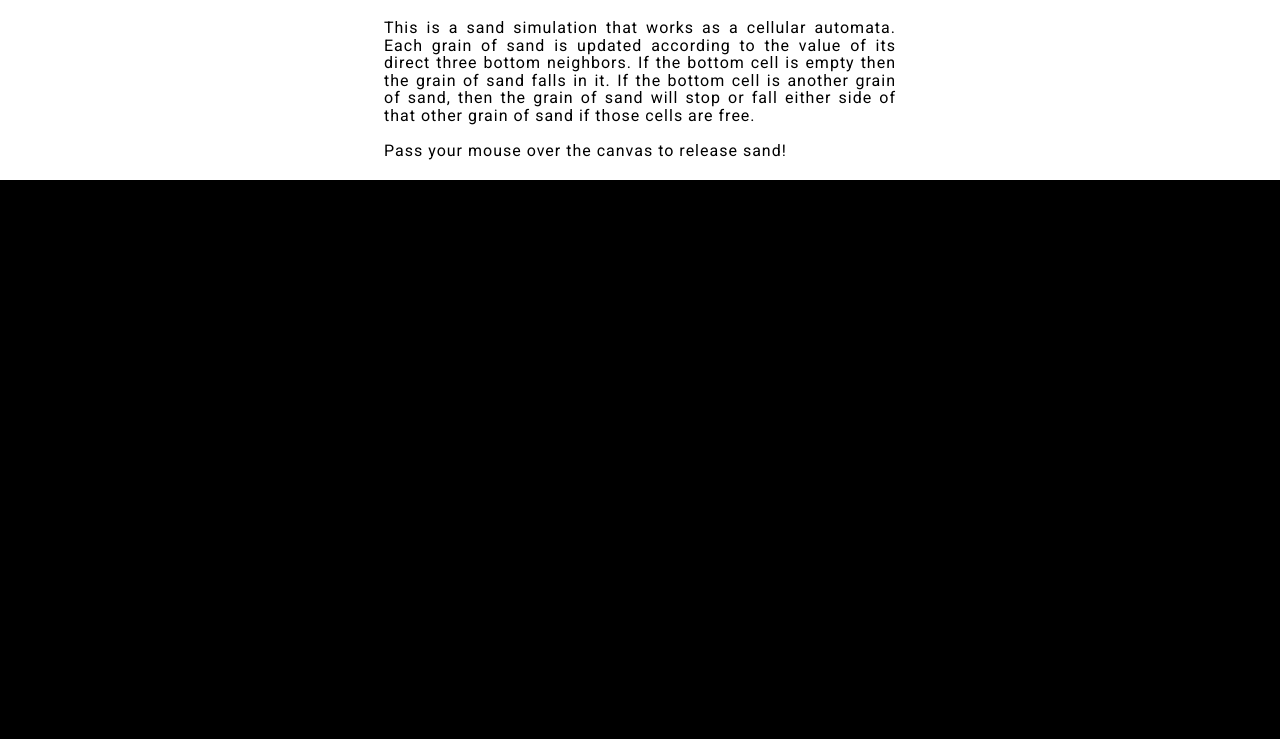
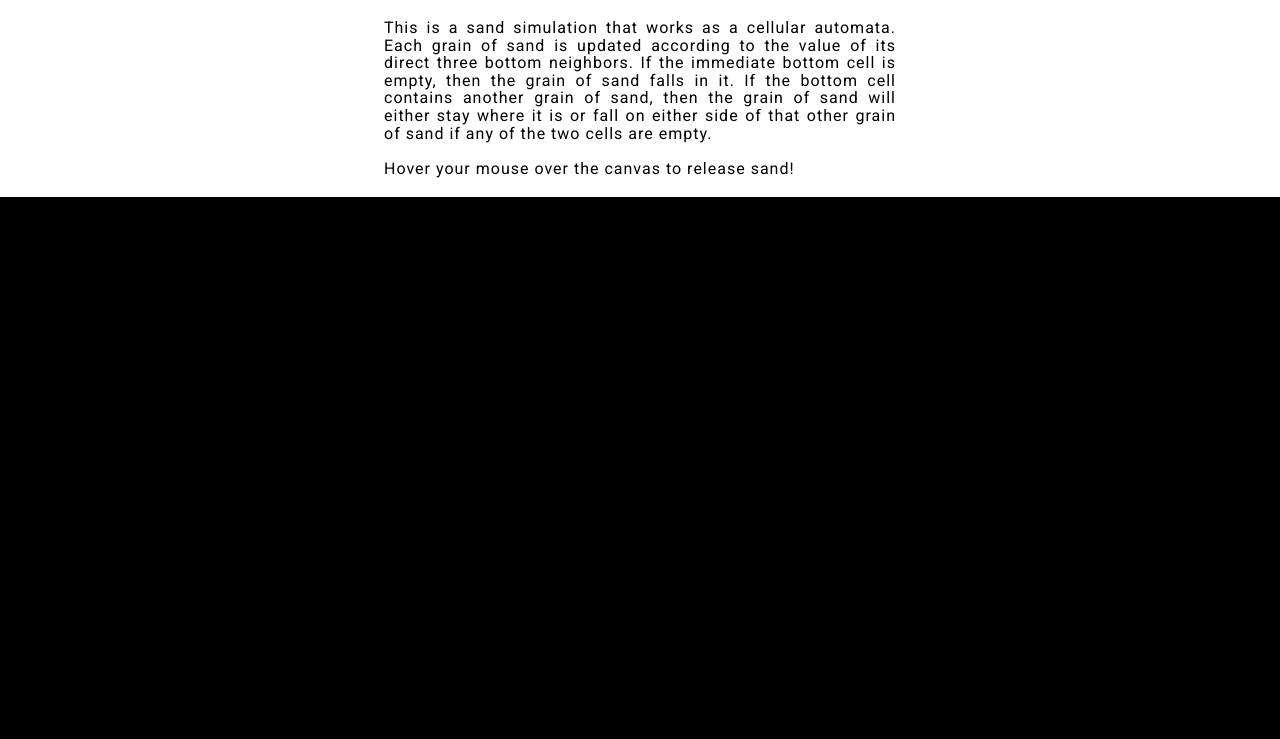
Before and after one commit to OmarAflak/OmarAflak.github.io, a plain HTML site: page sketches/sand/sand.html in a window 1280 px wide. Shown: the part 61-800 px from the top of the page. Drawn offline with Linux system fonts and the light colour scheme.

Commit message:
update sand description

```diff
--- a/sketches/sand/sand.html
+++ b/sketches/sand/sand.html
@@ -10,10 +10,10 @@
             <div class="text container">
                 <span class="text">
                     This is a sand simulation that works as a cellular automata. Each grain of sand is updated according to the value of its direct three bottom neighbors.
-                    If the bottom cell is empty then the grain of sand falls in it. If the bottom cell is another grain of sand, then the grain of sand will stop or fall either side of that other grain of sand if those cells are free.
+                    If the immediate bottom cell is empty, then the grain of sand falls in it. If the bottom cell contains another grain of sand, then the grain of sand will either stay where it is or fall on either side of that other grain of sand if any of the two cells are empty.
                 </span>
                 <br>
-                <span>Pass your mouse over the canvas to release sand!</span>
+                <span>Hover your mouse over the canvas to release sand!</span>
             </div>
             <canvas id="canvas"></canvas>
         </div>
```
